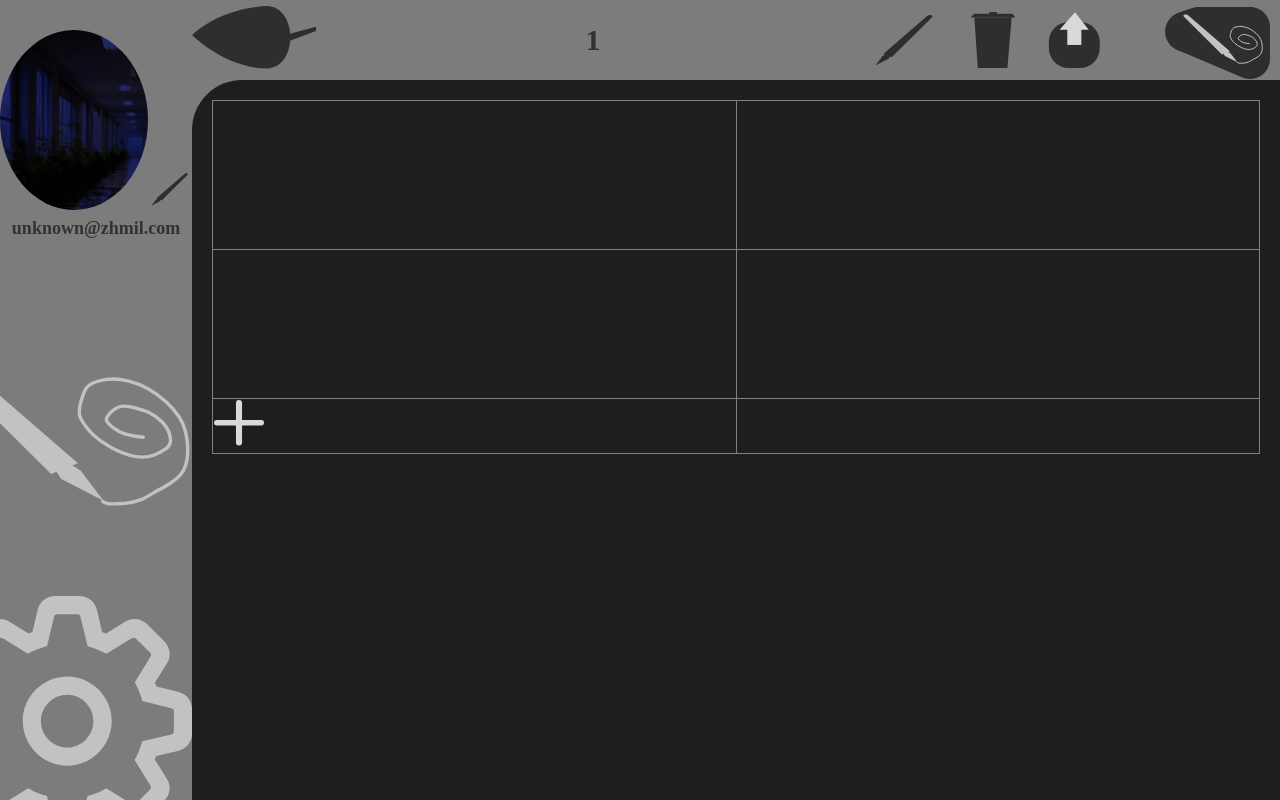
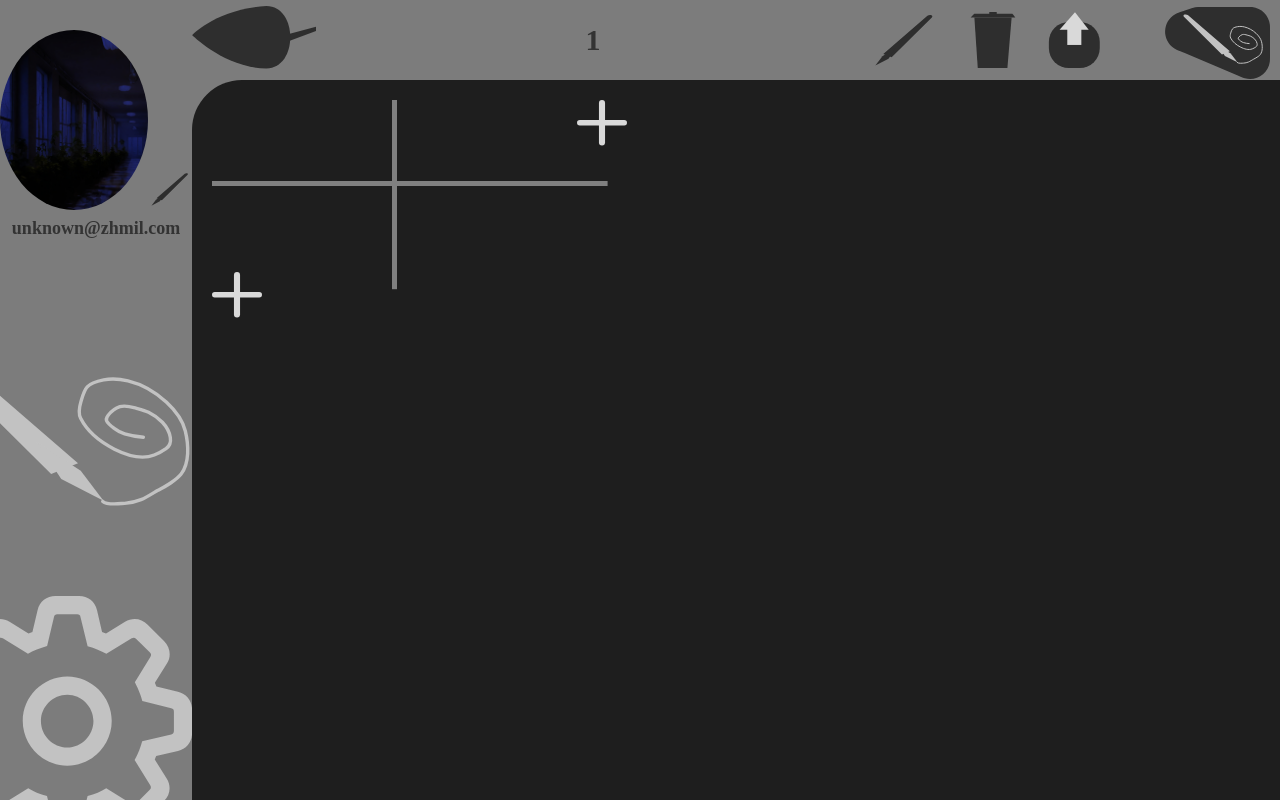
Before and after one commit to SerhiiBruj/ToNote, a React (Vite) app in the folder BrowserApp/: page /Home/table/1 in a window 1280 px wide. Built offline with nearby package versions, Linux system fonts and the light colour scheme.

Commit message:
new phase

```diff
--- a/BrowserApp/src/mainPageModules/rigtSidePageComponents/desktopWithFilesModule/desktopWithFilesComponents/fileIcon.jsx
+++ b/BrowserApp/src/mainPageModules/rigtSidePageComponents/desktopWithFilesModule/desktopWithFilesComponents/fileIcon.jsx
@@ -36,7 +36,6 @@ const FileIcon = (props) => {
       }, 400);
     }
   }, [dispatch, navigate, props.type, props.name]);
-``
   return (
     <div ref={ref} className="fileIconConteiner" onClick={gotodestination}>
       {!boolAnimate && (
@@ -49,7 +48,7 @@ const FileIcon = (props) => {
           <div
             style={{
               display:
-                props.type === "todo" || props.type === "dashboard"
+                props.type === "todo" || props.type === "dashboard"||props.type === ""
                   ? "flex"
                   : "none",
               height: "30%",
--- a/BrowserApp/src/mainPageModules/rigtSidePageComponents/fileDesktopComponents/tableModule/table.jsx
+++ b/BrowserApp/src/mainPageModules/rigtSidePageComponents/fileDesktopComponents/tableModule/table.jsx
@@ -12,97 +12,101 @@ const Table = () => {
     return location.pathname.split("/").slice(2).join("/");
   }, [location.pathname]);
   const [table, setTable] = useLocalStorage(typeName, [
-    ["",""],
-    ["",''],
+    ["", ""],
+    ["", ""],
   ]);
 
-  // useEffect(() => {
-  //   if (isEditable) {
-  //     const newTable = table.map((row) => [...row, ""]); // Додаємо порожню колонку
-  //     newTable.push(new Array(newTable[0].length).fill("")); // Додаємо порожній рядок
-  //     setTable(newTable);
-  //   } else {
+  const changeTd = useCallback(
+    (e, index, i) => {
+      const newTable = [...table];
+      newTable[index][i] = e.target.value;
+      setTable(newTable);
+    },
+    [table, setTable]
+  );
 
-  //     let newTable = [...table];
+  const changeDone = useCallback(
+    (index, i) => {
+      const newTable = [...table];
+      newTable[index][i] = !table[index][i];
+      setTable(newTable);
+    },
+    [table, setTable]
+  );
 
-  //     if (newTable[newTable.length - 1].every((cell) => cell.trim() === "")) {
-  //       newTable.pop();
-  //     }
-
-  //     newTable = newTable.filter(row => row[0].trim() !== "");
-
-  //     // Видаляємо стовпець, якщо перший елемент у кожному рядку порожній
-  //     if (newTable.length > 0 && newTable.every(row => row[0].trim() === "")) {
-  //       newTable = newTable.map(row => row.slice(1));
-  //     }
-
-  //     // Видаляємо останню колонку, якщо вона порожня
-  //     const columnIndexToDelete = newTable[0].length - 1;
-  //     if (newTable.every((row) => row[columnIndexToDelete].trim() === "")) {
-  //       newTable = newTable.map((row) => row.slice(0, -1));
-  //     }
-
-  //     setTable(newTable);
-  //   }
-  // }, [isEditable]);
-
-
-
-  const changeTd = useCallback((e, index, i) => {
+  const addRow = useCallback(() => {
     const newTable = [...table];
-    newTable[index][i] = e.target.value;
+    newTable.push(new Array(newTable[0].length).fill(""));
     setTable(newTable);
-  });
-  const changeDone = useCallback((e, index, i, td) => {
-    const newTable = [...table];
-    newTable[index][i] = !td;
+  }, [table]);
+  const addColumn = useCallback(() => {
+    const newTable = table.map((item) => [...item, ""]);
     setTable(newTable);
-  });
-
+  }, [table]);
   return (
-    <div className="table">
-      <table border="1" style={{ width: "100%", borderCollapse: "collapse" }}>
-        <tbody>
-          {table.map((item, index) => (
-            <tr key={index}>
-              {item.map((td, i) => {
-                if (i !== 0 && index !== 0)
+    <>
+      <div className="conteiner" style={{ display: "flex" }}>
+        <div
+          className="table"
+          style={{ display: "flex", flexDirection: "column" }}
+        >
+          {table.map((row, index) => (
+            <div key={index} className="tableRow" style={{ display: "flex" }}>
+              {row.map((td, i) => {
+                if (index === 0 || i === 0) {
                   return (
-                    <td
-                      key={i}
-                      onClick={(e) => {
-                        if (isEditable) changeDone(e, index, i, td);
-                      }}
-                    >
-                      <div className="td">{td && <DoneIcon />}</div>
-                    </td>
-                  );
-                else
-                  return (
-                    <td key={i}>
-                      <div className="td">
+                    <>
+                      {!i && index !== 0 ? (
+                        <div
+                          className="line"
+                          style={{
+                            transform: ` scaleX(${
+                              row.length * 2.3
+                            }) rotate(-90deg)`,
+                          }}
+                        ></div>
+                      ) : !index && i !== 0 ? (
+                        <div
+                          className="line"
+                          style={{
+                            transform: ` scaleY(${table.length * 1.1}) `,
+                          }}
+                        ></div>
+                      ) : null}
+                      <div key={i} className="tableCell">
                         <textarea
-                          className="texarea"
-                          disabled={!isEditable}
+                          className="texarea talbetextarea"
                           onChange={(e) => changeTd(e, index, i)}
                           value={td}
+                          name="head"
+                          disabled={!isEditable}
                         />
                       </div>
-                    </td>
+                    </>
                   );
+                } else {
+                  return (
+                    <div
+                      onClick={() => isEditable && changeDone(index, i)}
+                      key={i}
+                      className="tableCell"
+                    >
+                      {td && <DoneIcon />}
+                    </div>
+                  );
+                }
               })}
-
-            </tr>
-
+            </div>
           ))}
-          <tr>
-              <td>
-               <CrissCrossIcon size={0.5}/>
-              </td>
-            </tr>
-        </tbody>
-      </table>
-    </div>
+          <div onClick={isEditable && addRow}>
+            <CrissCrossIcon size={0.5} />
+          </div>
+        </div>
+        <div onClick={isEditable && addColumn}>
+          <CrissCrossIcon size={0.5} />
+        </div>
+      </div>
+    </>
   );
 };
 
@@ -128,3 +132,44 @@ export default Table;
 // const array = Array.from({ length: rows }, () => Array.from({ length: cols }, () => 0));
 
 // console.log(array);
+
+// useEffect(() => {
+//   if (isEditable) {
+//     const newTable = table.map((row) => [...row, ""]); // Додаємо порожню колонку
+//     newTable.push(new Array(newTable[0].length).fill("")); // Додаємо порожній рядок
+//     setTable(newTable);
+//   } else {
+
+//     let newTable = [...table];
+
+//     if (newTable[newTable.length - 1].every((cell) => cell.trim() === "")) {
+//       newTable.pop();
+//     }
+
+//     newTable = newTable.filter(row => row[0].trim() !== "");
+
+//     // Видаляємо стовпець, якщо перший елемент у кожному рядку порожній
+//     if (newTable.length > 0 && newTable.every(row => row[0].trim() === "")) {
+//       newTable = newTable.map(row => row.slice(1));
+//     }
+
+//     // Видаляємо останню колонку, якщо вона порожня
+//     const columnIndexToDelete = newTable[0].length - 1;
+//     if (newTable.every((row) => row[columnIndexToDelete].trim() === "")) {
+//       newTable = newTable.map((row) => row.slice(0, -1));
+//     }
+
+//     setTable(newTable);
+//   }
+// }, [isEditable]);
+
+// const changeTd = useCallback((e, index, i) => {
+//   const newTable = [...table];
+//   newTable[index][i] = e.target.value;
+//   setTable(newTable);
+// });
+// const changeDone = useCallback((e, index, i, td) => {
+//   const newTable = [...table];
+//   newTable[index][i] = !td;
+//   setTable(newTable);
+// });
--- a/BrowserApp/src/mainPageModules/rigtSidePageComponents/fileDesktopComponents/сheckListModule/checklist.jsx
+++ b/BrowserApp/src/mainPageModules/rigtSidePageComponents/fileDesktopComponents/сheckListModule/checklist.jsx
@@ -87,6 +87,9 @@ const ChecklistModule = () => {
         }
         return item;
       });
+      if (!newData.some((li) => li.p.trim() === "")) {
+        newData.push({p:'',desc:['']});
+      }
       updateData(newData);
     },
     [data, updateData]
--- a/BrowserApp/src/styles/App.css
+++ b/BrowserApp/src/styles/App.css
@@ -1,6 +1,6 @@
 @charset "UTF-8";
 * {
-  color: #323232;
+  color: hsl(0, 0%, 20%);
   font-family: "Kadwa";
 }
 
@@ -97,9 +97,20 @@
   border-bottom: #cfcfcf 5px solid;
   background-color: rgba(160, 160, 160, 0.6980392157);
   height: 20%;
+  width: 100%;
+  padding-left: 15%;
+  padding-right: 10%;
   display: flex;
   align-items: center;
-  justify-content: center;
+  justify-content: space-between;
+}
+.homePageNavbarConteiner .leftHomePageNavbar .scrollpanel .listOfFiles .FileInNavbar .textInFileInNavbar {
+  font-size: 25px;
+  font-family: "Kadwa";
+  font-weight: 700;
+  font-size: 25px;
+  line-height: 50px;
+  color: #424242;
 }
 .homePageNavbarConteiner .leftHomePageNavbar .scrollpanel .listOfSettings {
   background-image: url(../assetModules/svgs/gearSvg.svg);
@@ -220,6 +231,9 @@
   border-width: 0px;
   width: 70%;
   height: 50px;
+  font-family: "Kadwa";
+  font-weight: 700;
+  font-size: 27px;
   padding-left: 20px;
 }
 .homePageNavbarConteiner .rightHomePage .desktopWithFilesbgbg .scroll .desktopWithFiles .addFile form .fileName::-moz-placeholder {
@@ -513,8 +527,27 @@
   font-size: 20px;
 }
 
-.table {
+.conteiner {
   padding: 20px;
+}
+
+.table .talbetextarea {
+  height: 50px;
+  width: 120px;
+  margin: 0px;
+  padding: 10%;
+}
+.table .tableCell {
+  display: flex;
+  align-items: center;
+  width: 180px;
+  justify-content: center;
+  height: 100%;
+}
+.table .line {
+  width: 5px;
+  background-color: gray;
+  transform-origin: left top;
 }
 
 .table * {
--- a/BrowserApp/src/styles/_tablePage.scss
+++ b/BrowserApp/src/styles/_tablePage.scss
@@ -3,9 +3,32 @@ font-size: 20px;
 
 
 }
+.conteiner{
+    padding: 20px;
+
+}
 .table{
+    .talbetextarea{
+        height: 50px;
+        width: 120px;
+        margin: 0px;
+        padding: 10%;
 
-    padding: 20px;
+    }
+    .tableCell{
+        display: flex;
+        align-items: center;
+        width: 180px;
+        justify-content: center;
+        height: 100%;
+    }
+    .line{
+        width: 5px;
+        background-color: gray;
+        transform-origin: left top;
+
+    }
+
 }
 .table *{
     color:#bfbfbf;
```
Also changed, not shown: BrowserApp/src/assetModules/noSvg/circle.jsx (+4 -6 lines), BrowserApp/src/mainPageModules/leftSidePageNavbarComponents/listOfFiles.jsx (+16 -2 lines), BrowserApp/src/mainPageModules/rigtSidePageComponents/desktopWithFilesModule/desktopWithFilesComponents/fileAdd.jsx (+13 -5 lines), BrowserApp/src/styles/_homePage.scss (+17 -2 lines), 1 other file (tests, documents, lock files or other folders).
